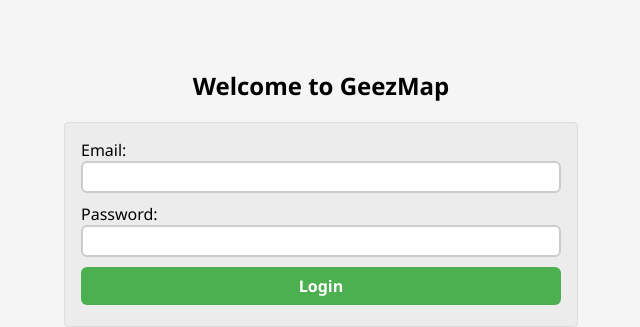
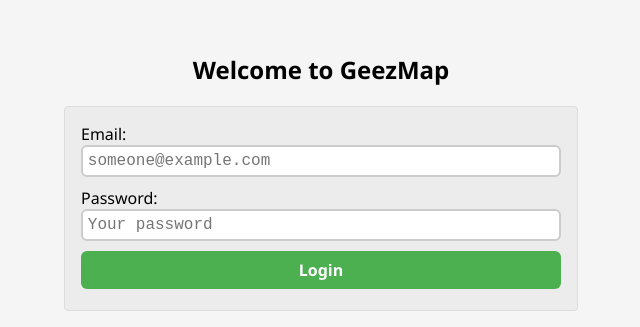
Before and after one commit to SaturniNovaDev/GeezMap, a React (Create React App) app in the folder peter.geezmap/: page / in a window 1280 px wide. Shown: the part 158-485 px from the top of the page, without its empty margins (319-959 px from the left). Built offline with nearby package versions, Linux system fonts and the light colour scheme.

Commit message:
Started working on login logic

```diff
--- a/peter.geezmap/src/Login.js
+++ b/peter.geezmap/src/Login.js
@@ -2,21 +2,54 @@
 import { useState } from "react";
 
 function Login() {
-  console.log("Login screen entered.");
+  const [isLoggedIn, setIsLoggedIn] = useState(false);
+  const [userEmail, setUserEmail] = useState("");
+  const [userPassword, setUserPassword] = useState("");
+  const [statusMessage, setStatusMessage] = useState("");
+
+  function validateLogin(e) {
+    // prevent form submission reload
+    if (e && e.preventDefault) e.preventDefault();
+
+    const hardcodedEmail = "peterknows24@protonmail.com";
+    const hardcodedPassword = "Izak09!";
+
+    if (userEmail === hardcodedEmail && userPassword === hardcodedPassword) {
+      setIsLoggedIn(true);
+      setStatusMessage("Login successful!");
+
+    } else {
+      setIsLoggedIn(false);
+      setStatusMessage("Login failed. Please check email or password.");
+    }
+  }
+
   return (
     <div className="LoginScreen">
       <h2>Welcome to GeezMap</h2>
-      <form className="LoginForm">
-        <div className="UsernameField">
+      <form className="LoginForm" onSubmit={validateLogin}>
+        <div className="EmailField">
           <label>
             Email:
-            <input type="email" name="username" />
+            <input
+              type="email"
+              name="email"
+              value={userEmail}
+              placeholder="someone@example.com"
+              onChange={(e) => setUserEmail(e.target.value)}
+            />
           </label>
         </div>
         <div className="PasswordField">
           <label>
             Password:
-            <input type="password" name="password" />
+            <input
+              type="password"
+              name="password"
+              value={userPassword}
+              placeholder="Your password"
+              onChange={(e) => setUserPassword(e.target.value)}
+            />
           </label>
         </div>
         <div className="LoginButton">
@@ -29,6 +62,16 @@
           Sign up!
         </a>
       </p>
+
+      {/* status shown via React state */}
+      <p
+        style={{
+          color: statusMessage ? (isLoggedIn ? "green" : "red") : undefined,
+        }}
+      >
+        {statusMessage}
+      </p>
+
       <footer style={{ color: "#7d7d7d" }}>
         <p>&copy; 2025 GeezMap. All rights reserved.</p>
       </footer>
```
Also changed, not shown: 1 other file (tests, documents, lock files or other folders).
